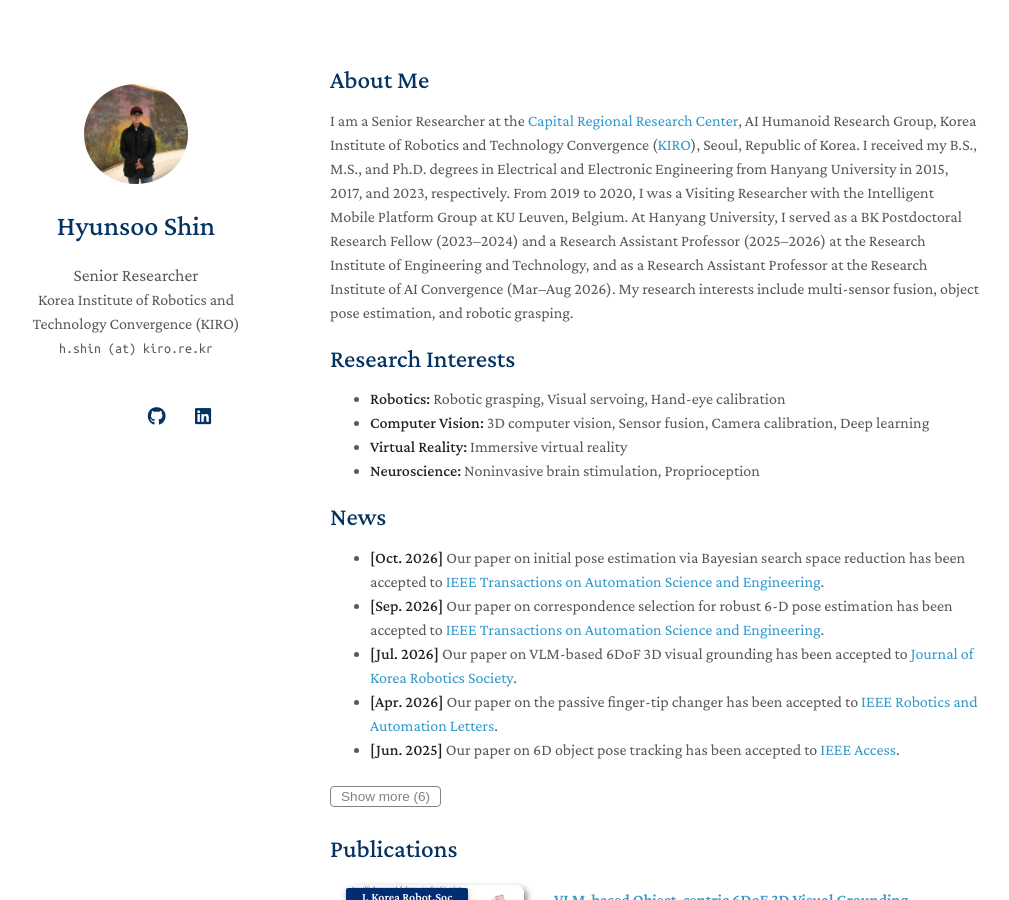
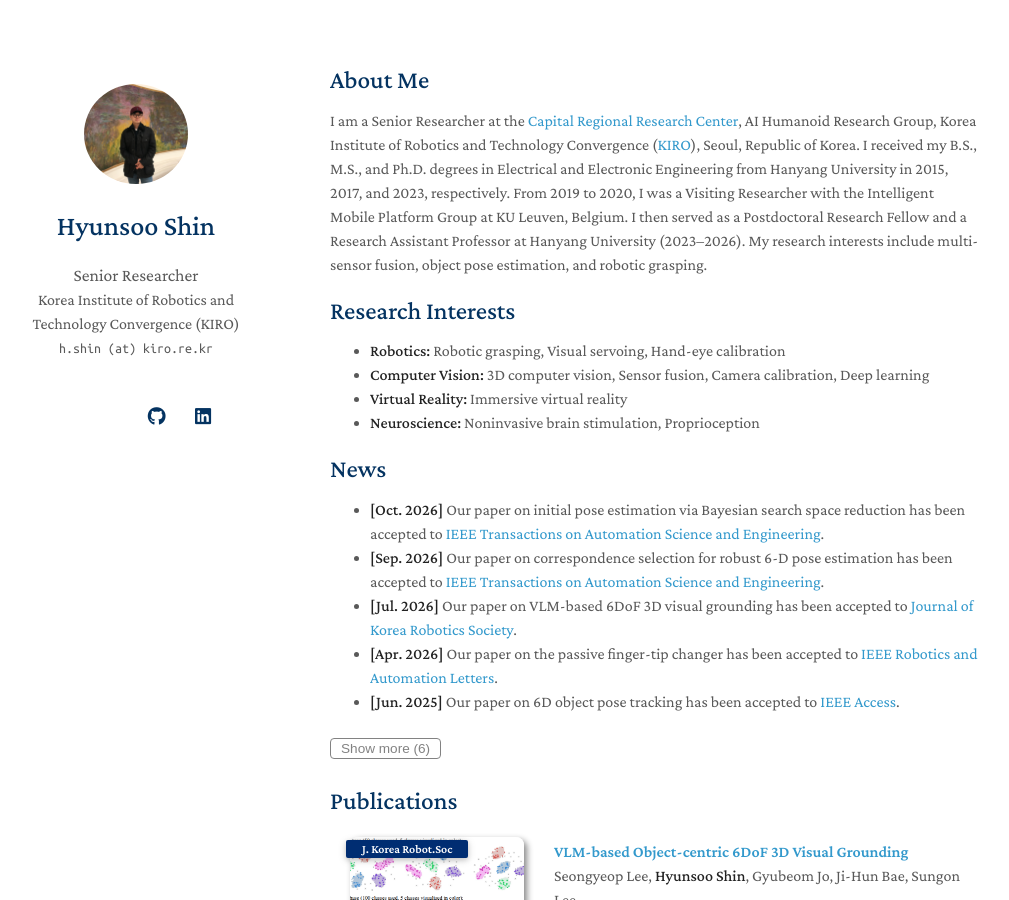
Before and after one commit to hyuns2316/hyuns2316.github.io, a Jekyll site: the page built from index.md, in a window 1280 px wide and 900 px high. Shown: the whole window, without its empty margins (140-1149 px from the left). Built offline with Jekyll 4.4.1, drawn with Linux system fonts in a browser that asks for light colours; a style sheet for code colours, icons or effects is not loaded; our own code applies the rules of GitHub Pages for plain Markdown files.

Commit message:
Shorten Hanyang positions in About Me
Co-Authored-By: Claude Opus 5.5 <noreply@anthropic.com>
Claude-Session: https://claude.ai/code/session_019bbF7jPReiJBnL74jMtxTz

```diff
--- a/index.md
+++ b/index.md
@@ -4,7 +4,7 @@ layout: homepage
 
 ## About Me
 
-I am a Senior Researcher at the [Capital Regional Research Center](https://www.kiro.re.kr/eng/abt/map4.asp), AI Humanoid Research Group, Korea Institute of Robotics and Technology Convergence ([KIRO](https://www.kiro.re.kr)), Seoul, Republic of Korea. I received my B.S., M.S., and Ph.D. degrees in Electrical and Electronic Engineering from Hanyang University in 2015, 2017, and 2023, respectively. From 2019 to 2020, I was a Visiting Researcher with the Intelligent Mobile Platform Group at KU Leuven, Belgium. At Hanyang University, I served as a BK Postdoctoral Research Fellow (2023–2024) and a Research Assistant Professor (2025–2026) at the Research Institute of Engineering and Technology, and as a Research Assistant Professor at the Research Institute of AI Convergence (Mar–Aug 2026). My research interests include multi-sensor fusion, object pose estimation, and robotic grasping.
+I am a Senior Researcher at the [Capital Regional Research Center](https://www.kiro.re.kr/eng/abt/map4.asp), AI Humanoid Research Group, Korea Institute of Robotics and Technology Convergence ([KIRO](https://www.kiro.re.kr)), Seoul, Republic of Korea. I received my B.S., M.S., and Ph.D. degrees in Electrical and Electronic Engineering from Hanyang University in 2015, 2017, and 2023, respectively. From 2019 to 2020, I was a Visiting Researcher with the Intelligent Mobile Platform Group at KU Leuven, Belgium. I then served as a Postdoctoral Research Fellow and a Research Assistant Professor at Hanyang University (2023–2026). My research interests include multi-sensor fusion, object pose estimation, and robotic grasping.
 
 ## Research Interests
 
```
